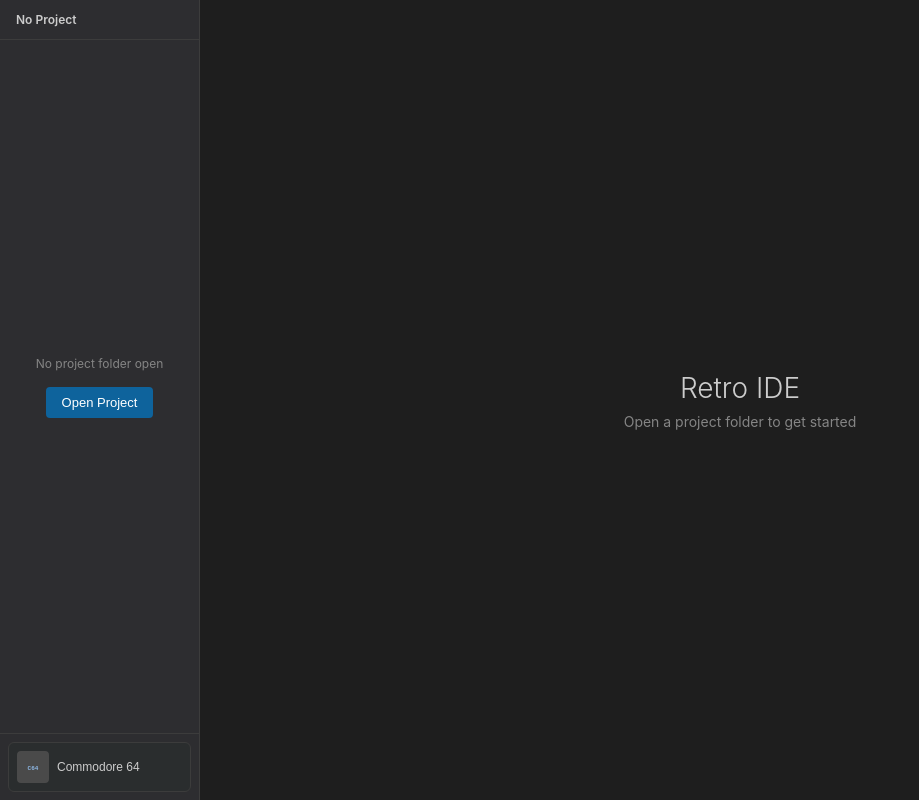
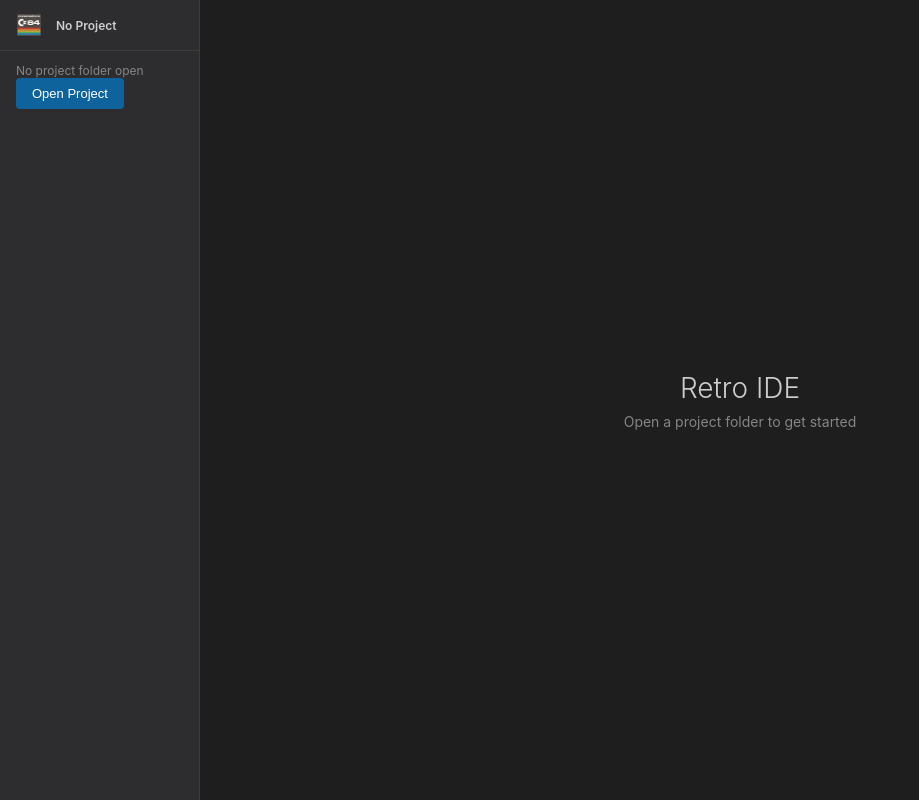
Before and after one commit to svetzal/retro-ide, a website built with Vite: page index.html in a window 1280 px wide. Shown: the whole page, without its empty margins (0-919 px from the left). Built offline with nearby package versions, Linux system fonts and the light colour scheme.

Commit message:
refactor: Move mode indicator to sidebar header
- Place mode icon to the left of project name in header
- Remove mode name text, icon-only display is cleaner
- Compact styling for header integration

```diff
--- a/index.html
+++ b/index.html
@@ -11,6 +11,9 @@
       <div class="app-content">
         <aside class="sidebar">
           <div class="sidebar-header">
+            <button class="mode-indicator" id="mode-indicator" title="Click to change target platform">
+              <img src="" alt="" id="mode-icon" class="mode-icon" />
+            </button>
             <span class="project-name" id="project-name">No Project</span>
           </div>
           <div class="sidebar-content" id="file-browser">
@@ -21,12 +24,6 @@
             <div class="file-tree" id="file-tree" style="display: none;">
               <!-- File tree will be populated here -->
             </div>
-          </div>
-          <div class="sidebar-footer">
-            <button class="mode-indicator" id="mode-indicator" title="Click to change target platform">
-              <img src="" alt="" id="mode-icon" class="mode-icon" />
-              <span class="mode-name" id="mode-name"></span>
-            </button>
           </div>
         </aside>
         <main class="main-content">
--- a/src/main.ts
+++ b/src/main.ts
@@ -98,7 +98,6 @@
 let tabBar: HTMLElement | null;
 let modeIndicator: HTMLElement | null;
 let modeIcon: HTMLImageElement | null;
-let modeName: HTMLElement | null;
 
 // State
 let expandedFolders: Set<string> = new Set();
@@ -606,10 +605,6 @@
     modeIcon.alt = config.name;
   }
 
-  if (modeName) {
-    modeName.textContent = config.name;
-  }
-
   if (modeIndicator) {
     modeIndicator.title = `${config.name}\n${config.description}\nClick to change`;
   }
@@ -690,7 +685,6 @@
   tabBar = document.getElementById("tab-bar");
   modeIndicator = document.getElementById("mode-indicator");
   modeIcon = document.getElementById("mode-icon") as HTMLImageElement | null;
-  modeName = document.getElementById("mode-name");
 
   // Initialize project mode system
   initProjectMode({
--- a/src/projectMode.ts
+++ b/src/projectMode.ts
@@ -20,7 +20,7 @@
     description: "MOS 6502/6510 assembly, Commodore BASIC V2",
     assemblyDialect: "asm6502",
     basicDialect: "basic-cbm",
-    icon: "/images/c64-icon.svg",
+    icon: "/images/c64-icon.png",
   },
   coco: {
     id: "coco",
@@ -28,7 +28,7 @@
     description: "Motorola 6809 assembly, Extended Color BASIC",
     assemblyDialect: "asm6809",
     basicDialect: "basic-ecb",
-    icon: "/images/coco-icon.svg",
+    icon: "/images/coco-icon.png",
   },
 };
 
--- a/src/styles.css
+++ b/src/styles.css
@@ -78,18 +78,20 @@
 }
 
 .sidebar-header {
-  padding: 12px 16px;
+  display: flex;
+  align-items: center;
+  gap: 10px;
+  padding: 8px 12px;
   font-size: 12px;
   font-weight: 600;
   color: var(--text-primary);
   border-bottom: 1px solid var(--border-color);
   white-space: nowrap;
   overflow: hidden;
-  text-overflow: ellipsis;
 }
 
 .project-name {
-  display: block;
+  flex: 1;
   overflow: hidden;
   text-overflow: ellipsis;
 }
@@ -102,47 +104,31 @@
   overflow-y: auto;
 }
 
-/* Sidebar Footer - Mode Indicator */
-.sidebar-footer {
-  padding: 8px;
-  border-top: 1px solid var(--border-color);
+/* Mode Indicator in Header */
+.mode-indicator {
+  display: flex;
+  align-items: center;
+  justify-content: center;
+  padding: 4px;
+  background-color: transparent;
+  border: 1px solid transparent;
+  border-radius: 4px;
+  cursor: pointer;
+  transition: background-color 0.15s, border-color 0.15s;
   flex-shrink: 0;
 }
 
-.mode-indicator {
-  display: flex;
-  align-items: center;
-  gap: 8px;
-  width: 100%;
-  padding: 8px;
+.mode-indicator:hover {
   background-color: var(--bg-tertiary);
-  border: 1px solid var(--border-color);
-  border-radius: 6px;
-  cursor: pointer;
-  transition: background-color 0.15s, border-color 0.15s;
-}
-
-.mode-indicator:hover {
-  background-color: var(--bg-secondary);
-  border-color: var(--accent-color);
+  border-color: var(--border-color);
 }
 
 .mode-icon {
-  width: 32px;
-  height: 32px;
+  width: 24px;
+  height: 24px;
   object-fit: contain;
-  border-radius: 4px;
+  border-radius: 2px;
 }
-
-.mode-name {
-  font-size: 12px;
-  font-weight: 500;
-  color: var(--text-primary);
-  text-align: left;
-  flex: 1;
-  overflow: hidden;
-  text-overflow: ellipsis;
-  white-space: nowrap;
 }
 
 /* No Project View */
```
Also changed, not shown: public/images/c64-icon.png (added), public/images/coco-icon.png (added).
